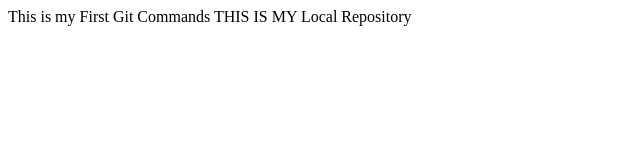
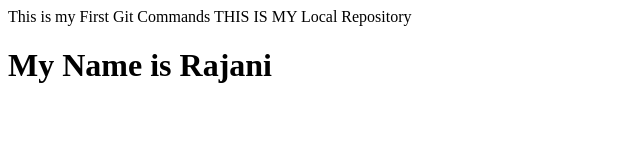
Before and after one commit to Rajanieng/Rajanieng, a plain HTML site: page index.html in a window 1280 px wide. Shown: the whole page, without its empty margins (0-640 px from the left). Drawn offline with Linux system fonts and the light colour scheme.

Commit message:
HTML changes done.changed github

```diff
--- a/index.html
+++ b/index.html
@@ -2,6 +2,8 @@
 <style>
 
 </style>
-This is my First Git Commands
-THIS IS MY Local Repository
+<p>This is my First Git Commands
+THIS IS MY Local Repository</p>
+<h1>My Name is Rajani</h1>
+
 </html>
```
